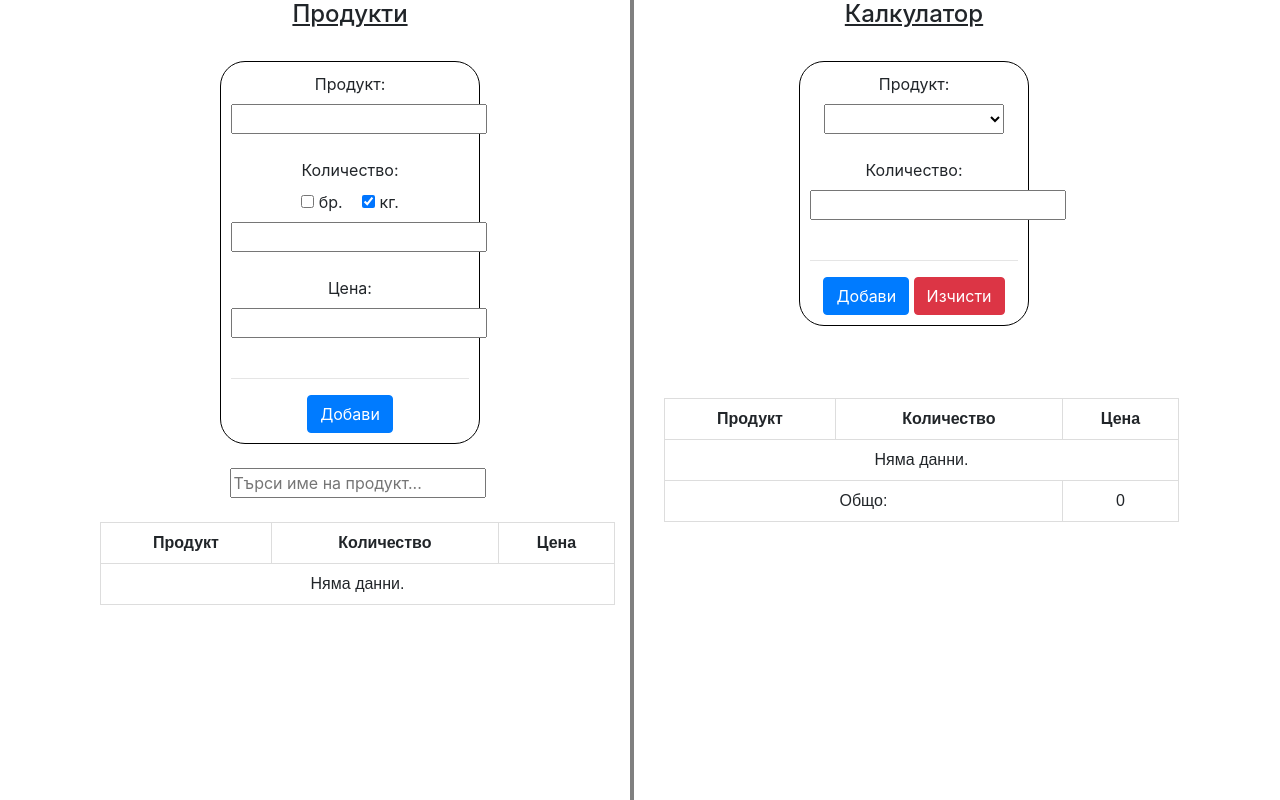
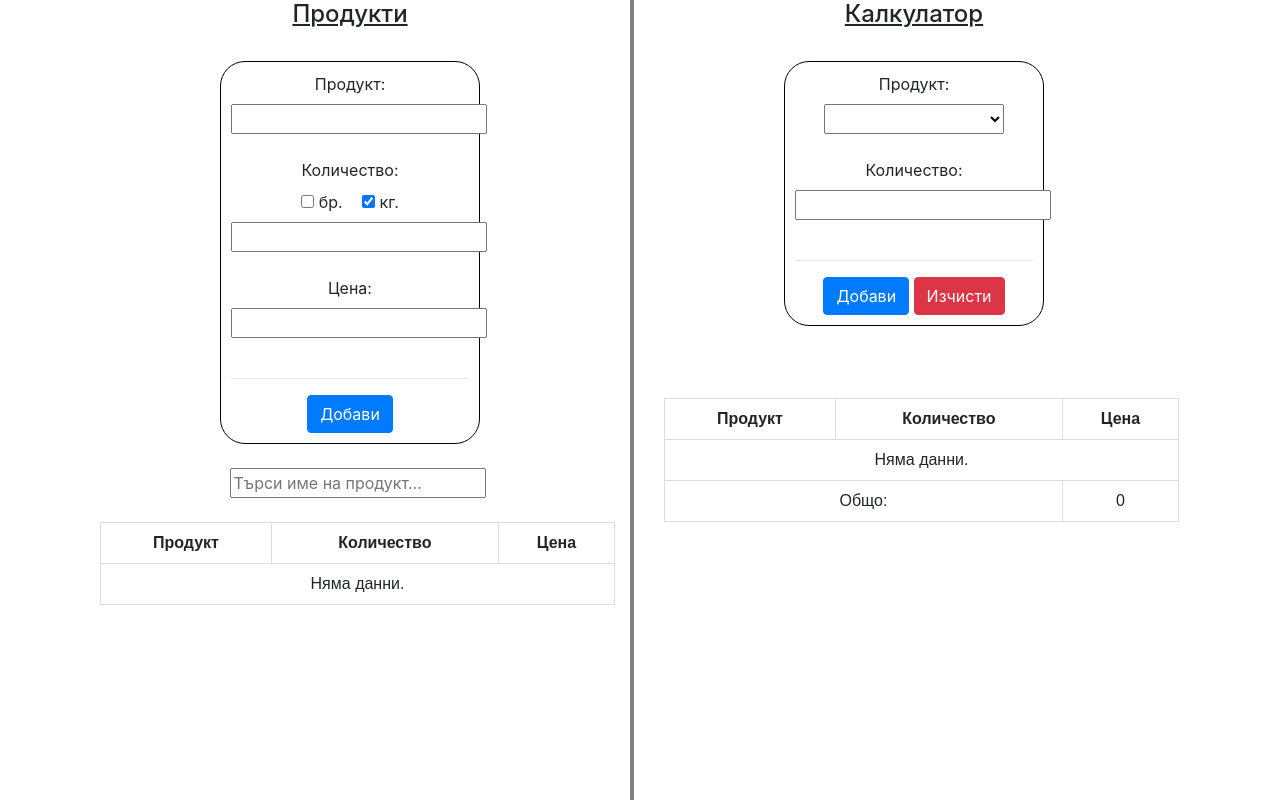
Before and after one commit to RBkaTa/RBkata.github.io, a plain HTML site: page index.html in a window 1280 px wide. Drawn offline with nearby package versions, Linux system fonts and the light colour scheme.

Commit message:
Index updated.

```diff
--- a/index.html
+++ b/index.html
@@ -145,7 +145,7 @@
                     <br>
                 </div>
 
-                <div class="text-center" style="border: 1px solid black; border-radius:25px; padding:10px; width: 230px;position: relative;margin: auto;">
+                <div class="text-center" style="border: 1px solid black; border-radius:25px; padding:10px; width: 260px;position: relative;margin: auto;">
                     <label>Продукт:</label>
                     <br>
                     <select id="added-products" style="height:30px; width:180px;">
```
